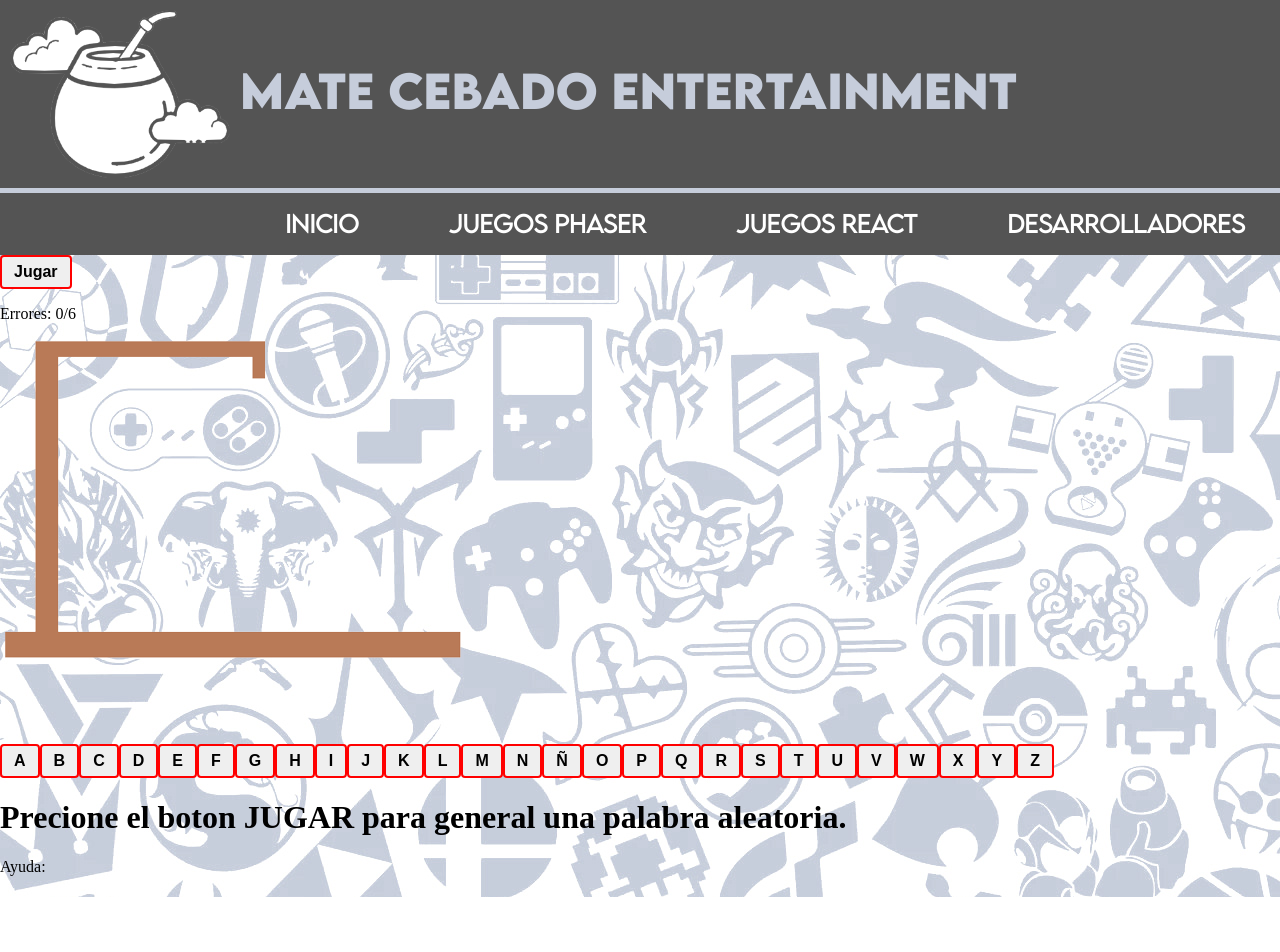
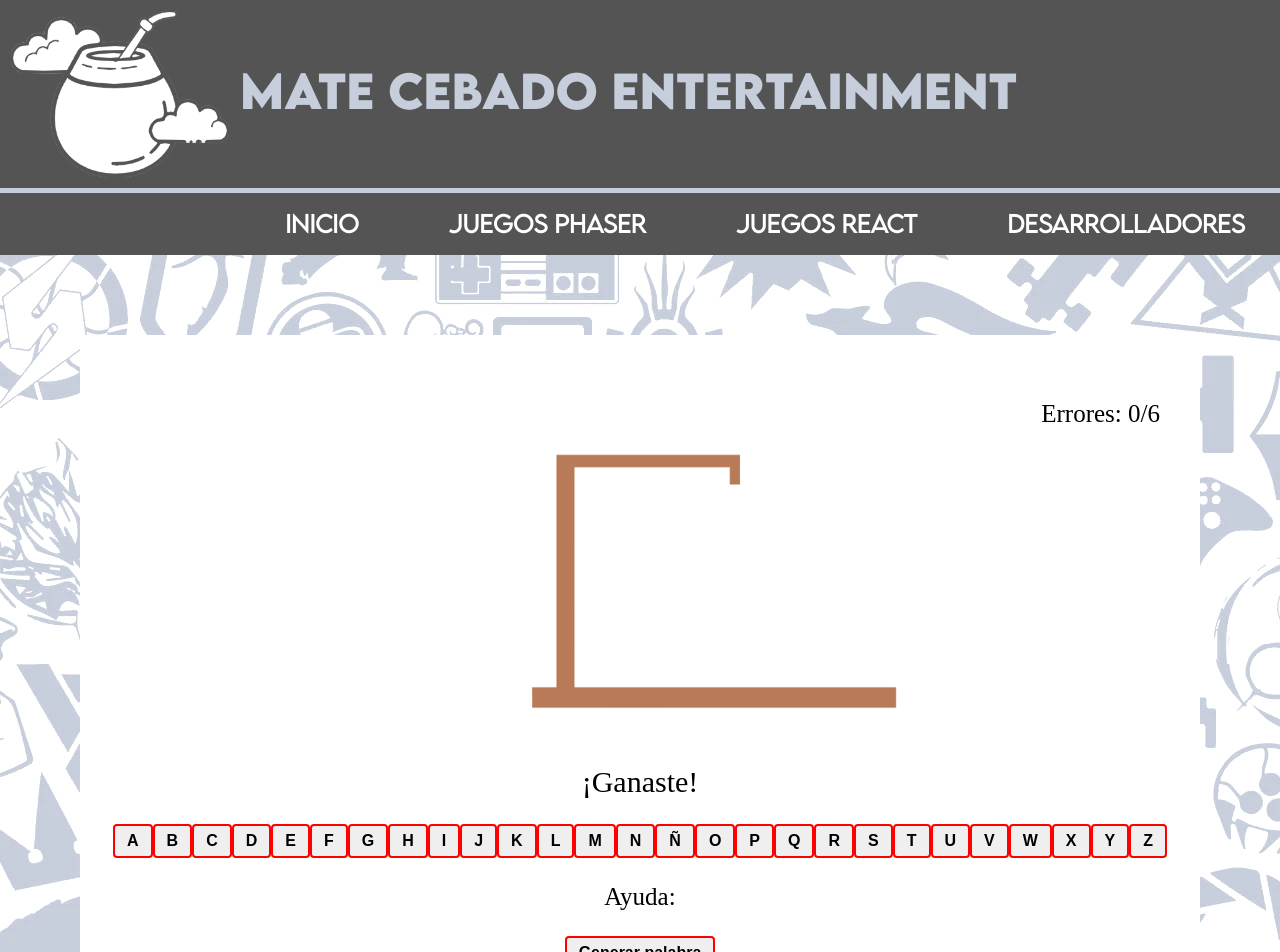
Before and after one commit to Garuyha/ProyectoFinal-Grupo7, a React (Create React App) app in the folder tpfinal/: page /juegoahorcadito in a window 1280 px wide. Shown: the top 952 px of the page. Before the commit the page ends 897 px from the top, so only its background shows below. Built offline with nearby package versions, Linux system fonts and the light colour scheme.

Commit message:
hangman css básico

```diff
--- a/tpfinal/src/componentes/juegos/hangmanFuncion/Hangman.js
+++ b/tpfinal/src/componentes/juegos/hangmanFuncion/Hangman.js
@@ -1,4 +1,5 @@
 import React, {useState} from 'react';
+import './css/Hangman.css'
 
 const palabras = [
     {fruta: "MANZANA", pista: "Es roja"},
@@ -18,7 +19,8 @@
     {fruta: "MANDARINA", pista: "Es de color naranja, pero no es una naranja"},
     {fruta: "MELON", pista: "Cuando hace calor se lo parte y rellena con vino"},
     {fruta: "MELOCOTON", pista: "Es roja"},
-    {fruta: "PIÑA", pista: "Tambien es como se le dice a una trompada"}
+    {fruta: "PIÑA", pista: "Tambien es como se le dice a una trompada"},
+    {fruta: "CABALLO", pista: "Esto no es una fruta ¿Qué hace aquí? Bueno... Montar a ..."}
 ] //diccionario
 
 export default function Hangman() {
@@ -57,13 +59,19 @@
     // Dependiendo de la cantidad de errores se irán apareciendo las extremidades del ahorcado, hasta llegar al gameover
 
 
-    return  <div>
-            <button onClick={reinicioTurno}>Jugar</button>
+    return  <div className='fondojuegohangman'>
             <div>
-                <p>Errores: {wrongLetter}/6</p>
-                <img src={trollface} alt='' />
+                <p className='contadorhangman'>Errores: {wrongLetter}/6</p>
+                <img src={trollface} alt='' className='trollasio'/>
             </div>
-            <p>{maskedWord}</p>
+            <div className='textohangman'>
+            {
+                !maskedWord.includes("_")  ? "¡Ganaste!" : "Presione el boton para generar una palabra aleatoria." //En caso de que la palabra ya no contenga "_" aparece el mensaje de victoria
+            }
+            </div>
+            <p className='palabrahangman'>{maskedWord}</p>
+            <div className='tecladohangman'>
+                <div className='containerteclado'>
                     {
                         //se mapea el alphabet dando lugar al teclado, además de que hay un onClick que sirve para detectar las letras en caso de ser presionadas.
                     alphabets.map((alphabet, index) =>
@@ -77,18 +85,22 @@
                         }
                     }}>{alphabet}</button>)
                     }
-            <h1>
+                </div>
+            </div>
+            <p className='pistahangman'>
             {
-                !maskedWord.includes("_")  ? "Precione el boton JUGAR para general una palabra aleatoria." : "" //En caso de que la palabra ya no contenga "_" aparece el mensaje de victoria
-            }
-            </h1>{
                 wrongLetter < 6 ? "Ayuda: " +pista : ""
             }
+            </p>
+
             <h1>
             {
                 wrongLetter > 5 ? "La respuesta era: " + word : "" //En caso de que el juego haya terminado y no hayas ganado aparecera el texto de derrota
             }
             </h1>
+            <div className = 'botonhangman'>
+                <button onClick={reinicioTurno}>{wrongLetter > 5 ? "Reintentar":"Generar palabra"}</button>
+            </div>
+            </div>
 
-            </div>
 }
--- /dev/null
+++ b/tpfinal/src/componentes/juegos/hangmanFuncion/css/Hangman.css
@@ -0,0 +1,41 @@
+.pistahangman{
+    font-size: 25px;
+    text-align: center;
+}
+
+.trollasio{
+    width:  518px;
+    height: 308px;
+    margin-left: 40%;
+}
+
+.contadorhangman{
+    text-align: right;
+    margin-right: 40px;
+    font-size: 25px;
+}
+
+.palabrahangman{
+    text-align: center;
+    font-size: 25px;
+}
+
+.tecladohangman{
+    text-align: center;
+}
+
+.textohangman{
+    font-size: 30px;
+    text-align: center;
+}
+
+.botonhangman{
+    text-align: center;
+    background: none;
+}
+
+.fondojuegohangman{
+    background: #fff;
+    margin: 80px;
+    padding: 40px 0px 40px 0px;
+}
```
Lines whose indentation alone changed are shown as unchanged.
